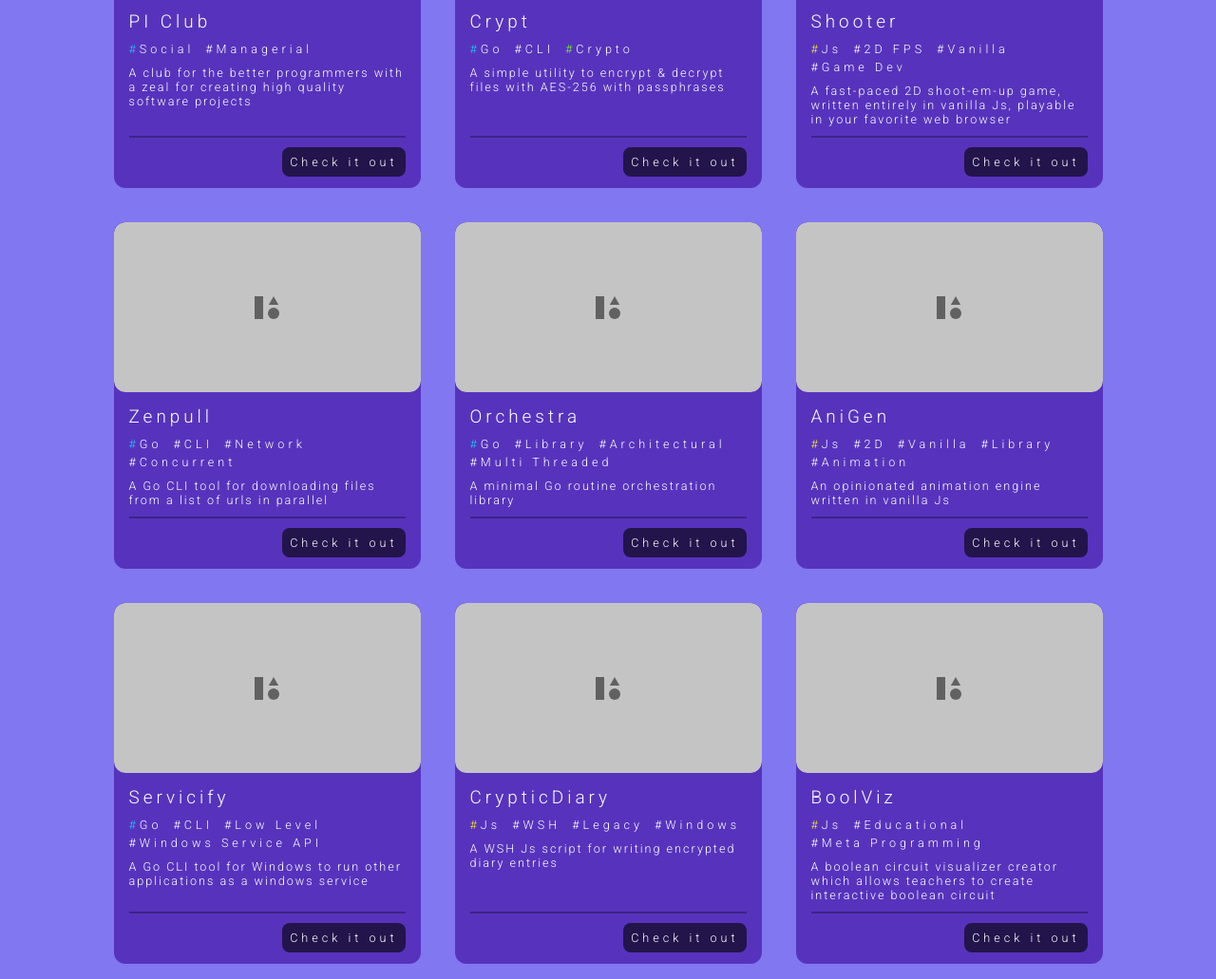
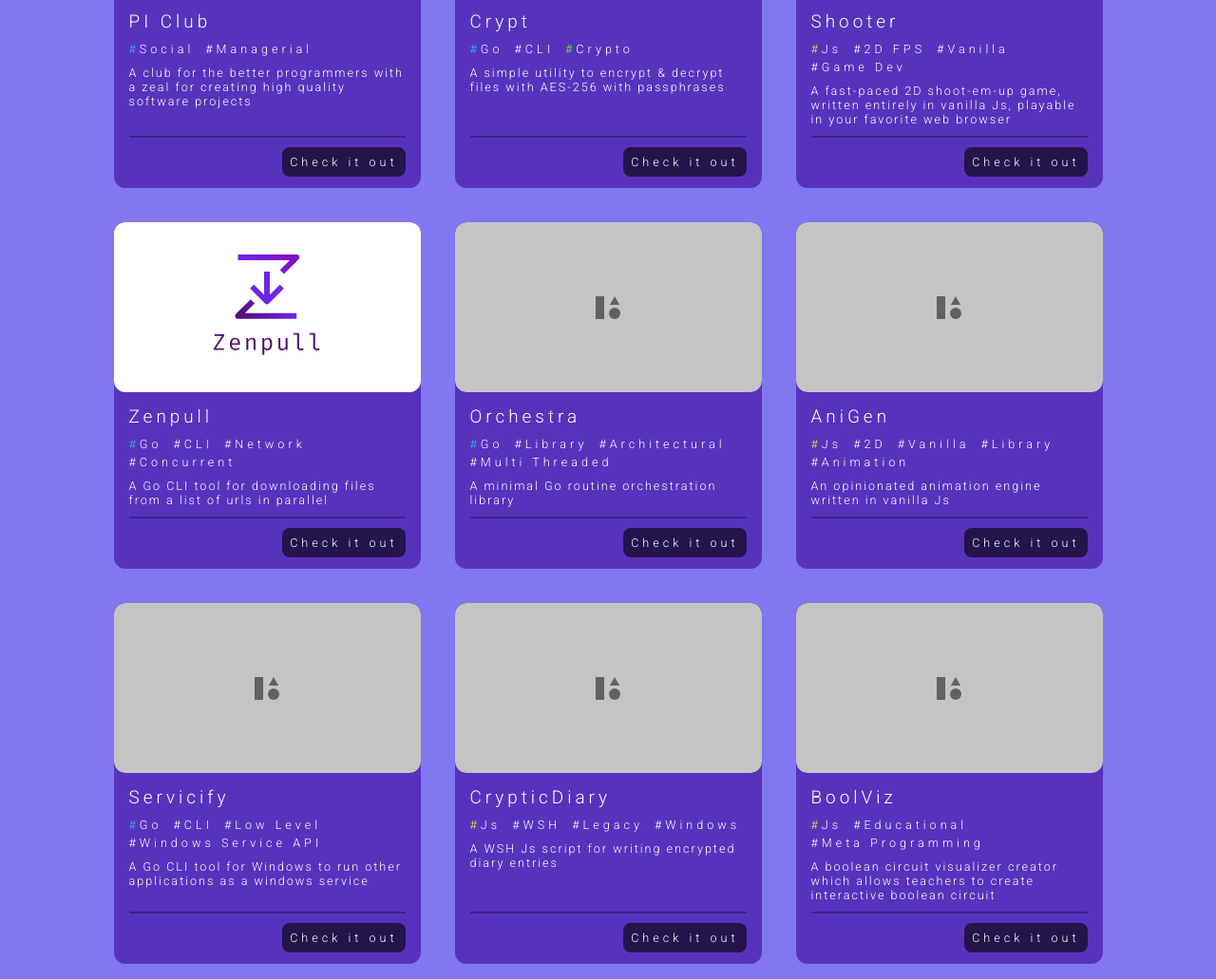
Before and after one commit to keogami/keogami.github.io, a plain HTML site: page index.html in a window 1280 px wide. Shown: the part 1157-2188 px from the top of the page at 95% size. Drawn offline with Linux system fonts and the light colour scheme.

Commit message:
added cover for zenpull

```diff
--- a/index.html
+++ b/index.html
@@ -133,7 +133,7 @@
 
         <div id="zenpull" class="card">
           <!-- ./img/covers/zenpull.svg -->
-          <img src="./img/unavailable.svg" alt="cover image for Zenpull" id="cover">
+          <img src="./img/covers/zenpull.svg" alt="cover image for Zenpull" id="cover">
           <div id="info">
             <h2 id="project-name">Zenpull</h2>
             <ul id="tech-stack">
```
Also changed, not shown: img/covers/zenpull.svg (added), 1 other file.
